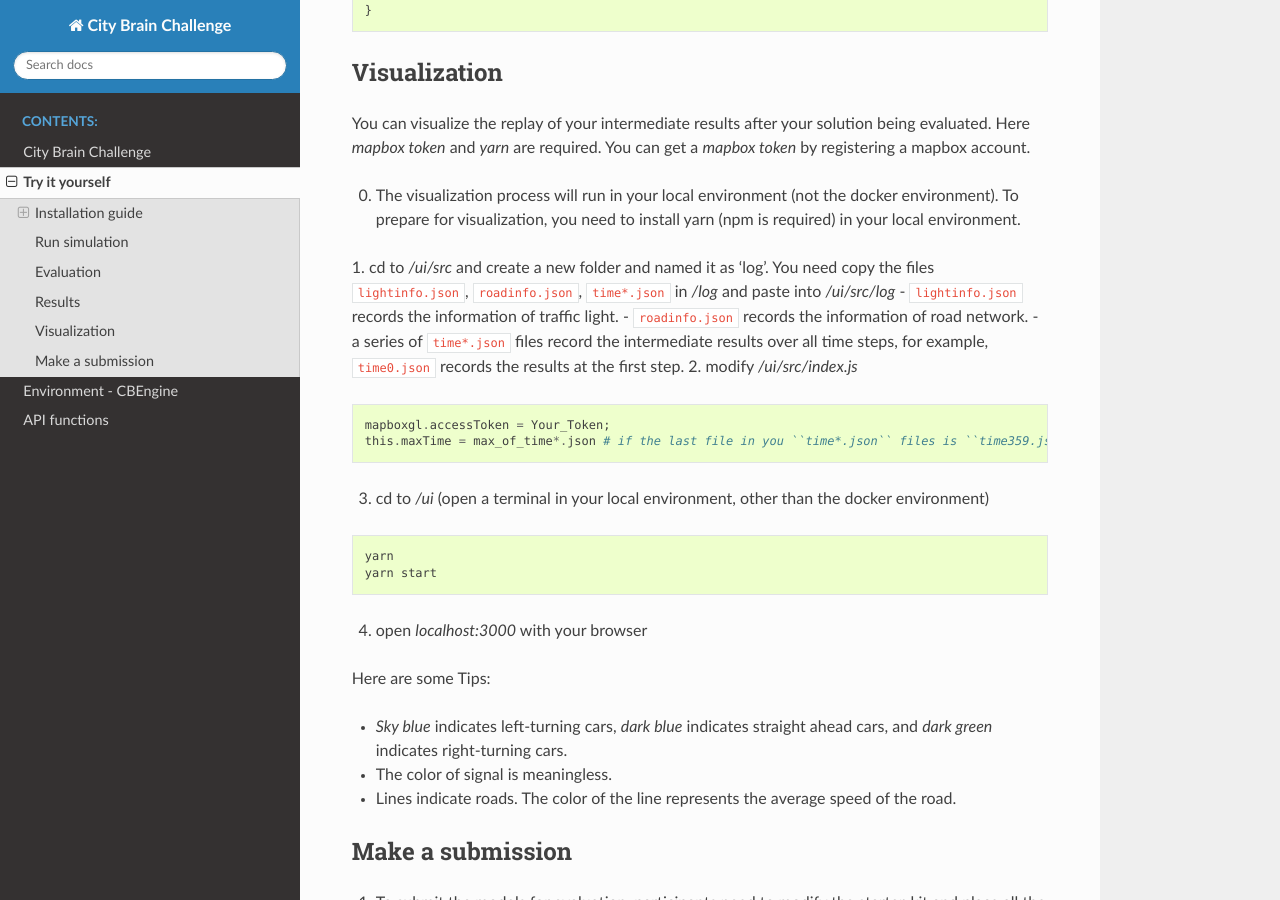
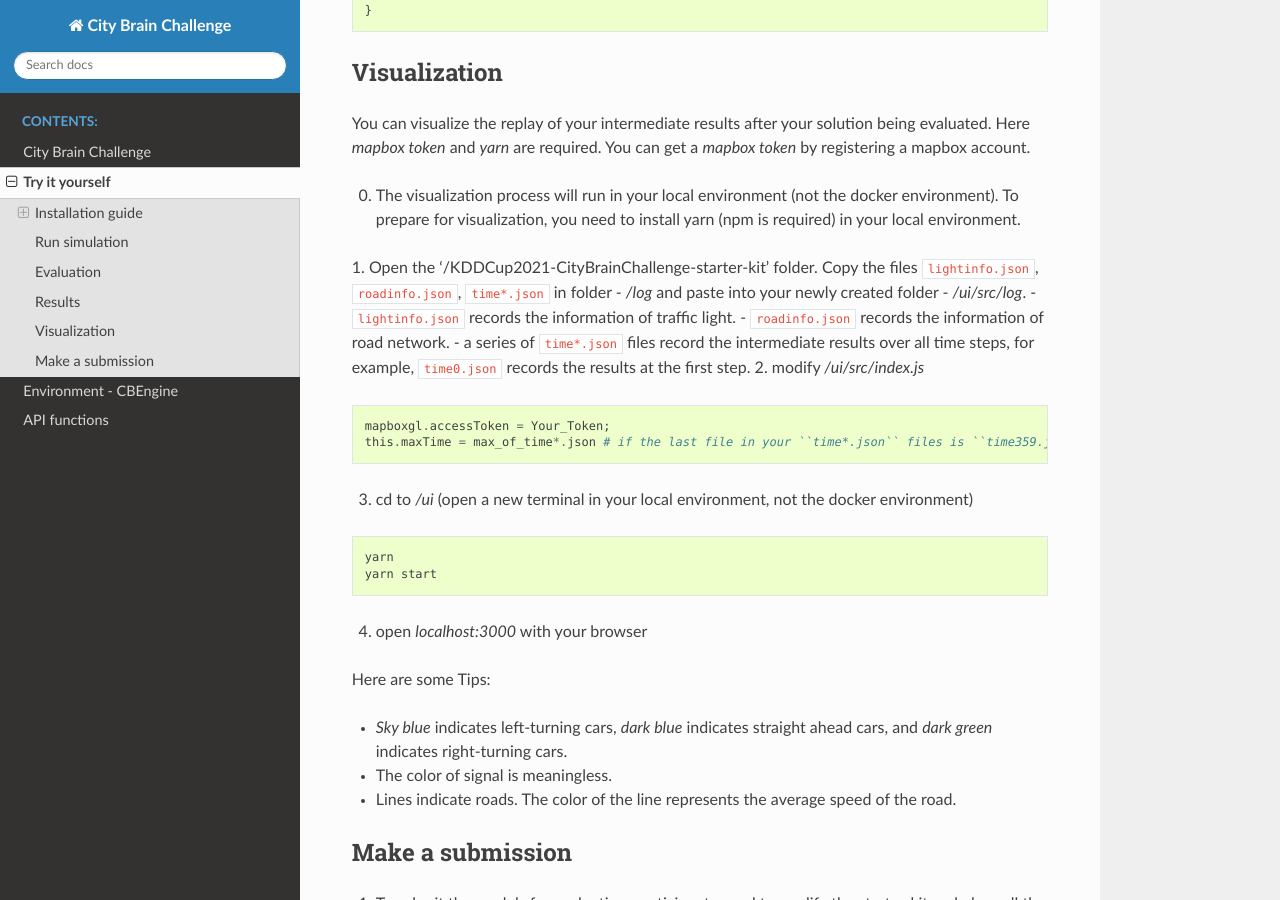
Before and after one commit to CityBrainChallenge/KDDCup2021-CityBrainChallenge, a Sphinx documentation site: the page built from docs/try-it-yourself.rst, in a window 1280 px wide and 900 px high, scrolled down 3281 px. Built offline with Sphinx 7.4.7 and the Read the Docs theme 2.0.0, drawn with Linux system fonts in a browser that asks for light colours.

Commit message:
Update try-it-yourself.rst

```diff
--- a/docs/try-it-yourself.rst
+++ b/docs/try-it-yourself.rst
@@ -192,7 +192,7 @@ You can visualize the replay of your intermediate results after your solution be
 
 
 0. The visualization process will run in your local environment (not the docker environment). To prepare for visualization, you need to install yarn (npm is required) in your local environment.
-1. cd to `/ui/src` and create a new folder and named it as 'log'. You need copy the files ``lightinfo.json``, ``roadinfo.json``, ``time*.json`` in `/log` and paste into `/ui/src/log`
+1. Open the '/KDDCup2021-CityBrainChallenge-starter-kit' folder. Copy the files ``lightinfo.json``, ``roadinfo.json``, ``time*.json`` in folder - `/log` and paste into your newly created folder - `/ui/src/log`.
 - ``lightinfo.json`` records the information of traffic light.
 - ``roadinfo.json`` records the information of road network.
 - a series of ``time*.json`` files record the intermediate results over all time steps, for example, ``time0.json`` records the results at the first step.
@@ -201,9 +201,9 @@ You can visualize the replay of your intermediate results after your solution be
 .. code-block::
 
     mapboxgl.accessToken = Your_Token;
-    this.maxTime = max_of_time*.json # if the last file in you ``time*.json`` files is ``time359.json``, it is 359.
+    this.maxTime = max_of_time*.json # if the last file in your ``time*.json`` files is ``time359.json``, it is 359.
 
-3. cd to `/ui` (open a terminal in your local environment, other than the docker environment)
+3. cd to `/ui` (open a new terminal in your local environment, not the docker environment)
 
 .. code-block::
 
```
